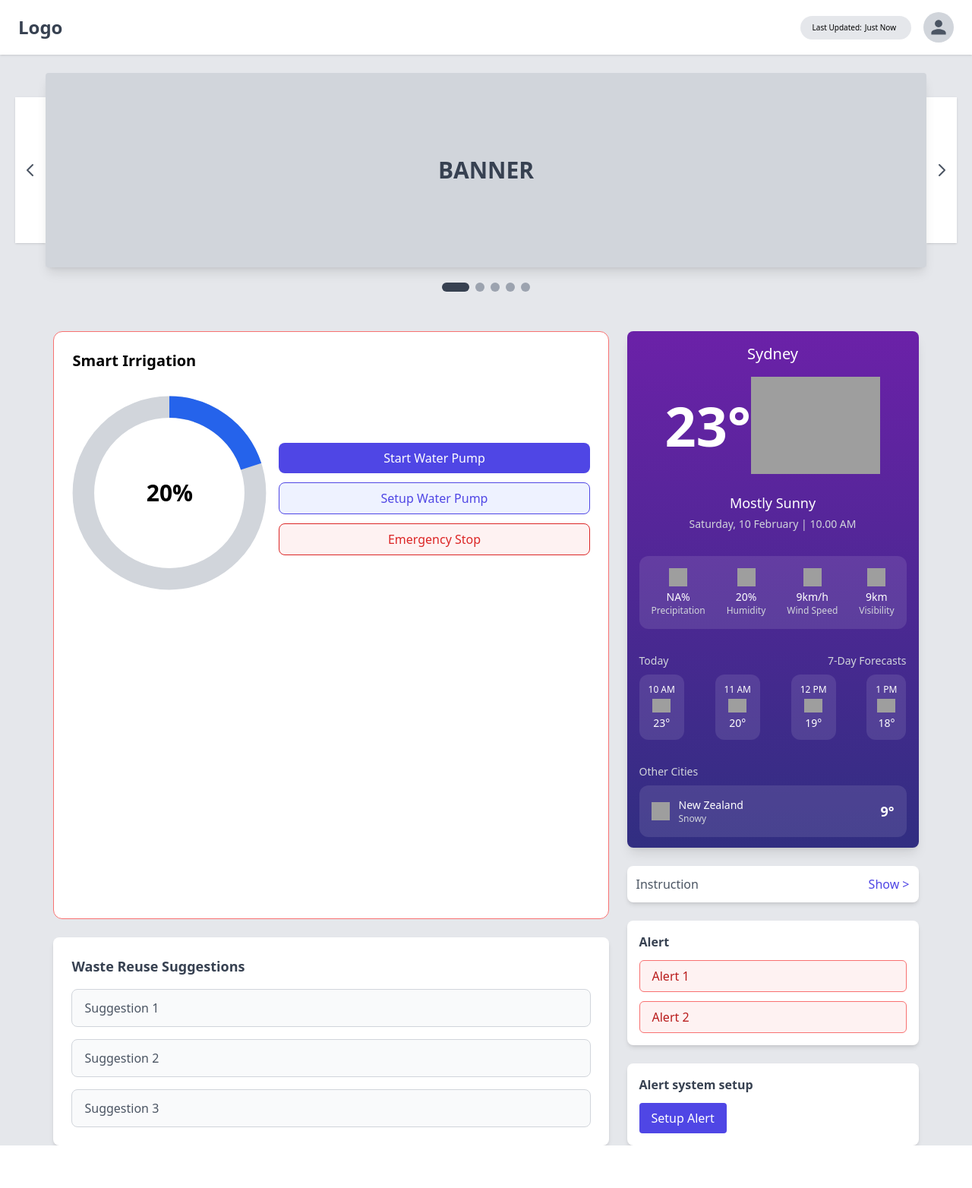
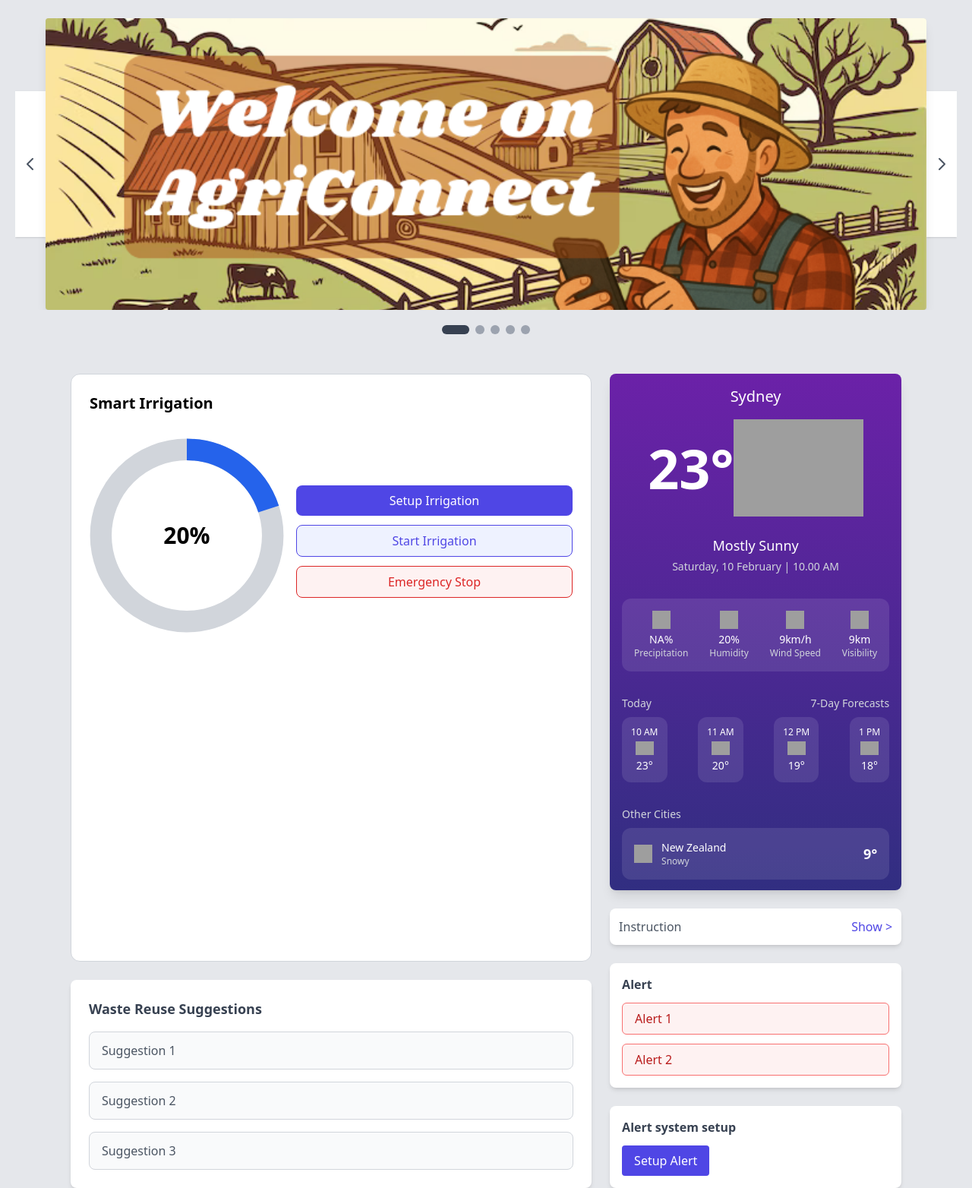
Before and after one commit to AbhiGurjar0/Yugma, a Node server app: page / in a window 1280 px wide. Shown: the whole page at 76% size. Before the commit the page ends 1508 px from the top, so only its background shows below. Run offline with Node 20, Linux system fonts and the light colour scheme; some libraries are stand-ins or nearby versions; grey boxes are pictures that could not be loaded.

Commit message:
banner Added

```diff
--- a/public/javascripts/script.js
+++ b/public/javascripts/script.js
@@ -47,3 +47,175 @@
     // document.getElementById('w-pressure').innerText = '';
     // document.getElementById('w-visibility').innerText = '';
 });
+
+
+
+// Moisture Update work using IOT
+function updateMoisture(moisture) {
+    const circle = document.getElementById('moisture-fill');
+    const text = document.getElementById('moisture-percentage');
+    const percentage = Math.max(0, Math.min(100, moisture));
+    circle.setAttribute('stroke-dasharray', `${percentage}, 100`);
+    text.textContent = `${percentage}%`;
+}
+// Example usage:
+updateMoisture(20);
+
+
+// Banner Functionality
+let banners = ["../images/banner/banner0.png", "../images/banner/banner1.png", "../images/banner/banner2.png", "../images/banner/banner3.png", "../images/banner/banner4.jpg"];
+let currentIndex = 0;
+let sliderInterval;
+const prevBtn = document.getElementById('prevSlide');
+const nextBtn = document.getElementById('nextSlide');
+const banner_box = document.getElementById('banner-img')
+console.log(banner_box);
+
+function functBtn() {
+    prevBtn.addEventListener("click", () => {
+        prevSlide();
+    });
+    nextBtn.addEventListener("click", () => {
+        nextSlide();
+    });
+}
+
+function updateBanner() {
+    banner_box.src = banners[currentIndex];
+    for (let i = 0; i < banners.length; i++) {
+        document.getElementById(`dot-${i}`).classList.remove('bg-gray-700');
+        document.getElementById(`dot-${i}`).classList.remove('w-9');
+        document.getElementById(`dot-${i}`).classList.remove('active');
+        document.getElementById(`dot-${i}`).classList.add('bg-gray-400');
+        document.getElementById(`dot-${i}`).classList.add('w-3');
+    }
+    document.getElementById(`dot-${currentIndex}`).classList.add('bg-gray-700');
+    document.getElementById(`dot-${currentIndex}`).classList.add('w-9');
+    document.getElementById(`dot-${currentIndex}`).classList.add('active');
+}
+
+function prevSlide() {
+    currentIndex = (currentIndex - 1 + banners.length) % banners.length;
+    updateBanner();
+    resetAutoSlider();
+}
+
+function nextSlide() {
+    currentIndex = (currentIndex + 1) % banners.length;
+    updateBanner();
+    resetAutoSlider();
+}
+
+function startAutoSlider() {
+    sliderInterval = setInterval(() => {
+        currentIndex = (currentIndex + 1) % banners.length;
+        updateBanner();
+    }, 3000); // Change slide every 3 seconds
+}
+
+function resetAutoSlider() {
+    clearInterval(sliderInterval);
+    startAutoSlider();
+}
+
+// Touch swipe functionality
+let startX = 0;
+document.getElementById('banner-container').addEventListener('touchstart', function (e) {
+    startX = e.touches[0].clientX;
+});
+
+document.getElementById('banner-container').addEventListener('touchend', function (e) {
+    let endX = e.changedTouches[0].clientX;
+    if (startX - endX > 50) {
+        nextSlide();
+    } else if (endX - startX > 50) {
+        prevSlide();
+    }
+});
+
+functBtn();
+updateBanner();
+startAutoSlider();
+
+
+// Irrigation: Water Supply Checker
+let waterSupply_checker = false;
+
+
+// Setup Water Pump
+const home_panel = document.getElementById("home-panel");
+const setup_irrigation = document.querySelector(".setup-irrigation");
+const btn_setup_waterpump = document.getElementById("setup-waterpump");
+const close_setup_waterpump = document.getElementById("close-waterpump-setup");
+const setup_box = setup_irrigation.querySelector(".setup-box");
+
+function openclose_setup(checker) {
+    if (checker) {
+        setup_irrigation.classList.remove('hidden');
+        home_panel.classList.add('blur-sm');
+        setTimeout(() => {
+            setup_box.classList.remove('-translate-y-full', 'opacity-0');
+            setup_box.classList.add('translate-y-0', 'opacity-100');
+        }, 50);
+    } else {
+        setup_box.classList.remove('translate-y-0', 'opacity-100');
+        setup_box.classList.add('-translate-y-full', 'opacity-0');
+        home_panel.classList.remove('blur-sm');
+        setTimeout(() => {
+            setup_irrigation.classList.add('hidden');
+        }, 500);
+    }
+}
+
+btn_setup_waterpump.addEventListener("click", function () {
+    openclose_setup(1);
+});
+
+close_setup_waterpump.addEventListener("click", function () {
+    openclose_setup(0);
+});
+
+
+// Notification Function
+function showToast(text) {
+    const toast = document.getElementById('toast');
+    toast.innerText = text;
+    toast.classList.remove('hidden');
+    setTimeout(() => {
+        toast.classList.add('hidden');
+    }, 3000); // auto hide after 3 seconds
+}
+
+
+// Function that start irrigation manually
+const start_irrigation = document.getElementById('start-irrigation');
+
+function startIrrigation() {
+    showToast('Now, Irrigation Started');
+}
+
+start_irrigation.addEventListener("click", () => {
+    if (waterSupply_checker == false) {
+        waterSupply_checker = true;
+        startIrrigation();
+    } else {
+        showToast('Already, Irrigation Working');
+    }
+});
+
+
+// Function that stop irrigation on emergency
+const  stop_irrigation = document.getElementById("stop-irrigation");
+
+function stopIrrigation() {
+    showToast('Successfully, Irrigation Stopped');
+}
+
+stop_irrigation.addEventListener("click", () => {
+    if (waterSupply_checker) {
+        waterSupply_checker = false;
+        stopIrrigation();
+    } else {
+        showToast('Already, Irrigation Not Stopped');
+    }
+});
--- a/public/stylesheets/responsive.css
+++ b/public/stylesheets/responsive.css
@@ -20,10 +20,8 @@
 }
 
 /* Large devices (≥992px) */
-@media (min-width: 992px) {
-
-}
+@media (min-width: 992px) {}
 
 /* Extra large devices (≥1200px) */
-@media (min-width: 1200px) {
+@media (min-width: 1024px) {
 }
--- a/views/App.ejs
+++ b/views/App.ejs
@@ -12,70 +12,54 @@
 
 <body class="bg-gray-200 min-h-screen flex flex-col">
 
-    <!-- HEADER with Logo and Profile Icon -->
-    <header class="flex items-center justify-between px-6 py-4 bg-white shadow">
-        <div class="text-2xl font-bold text-gray-700 select-none">Logo</div>
-        <div class="flex gap-4 items-center">
-            <div class="last_update flex gap-1 bg-gray-200 px-4 py-2 rounded-full last-update">
-                <p>Last Updated:
-                <p id="dynamic_update">Just Now</p>
-                </p>
-            </div>
-            <button aria-label="User Profile"
-                class="w-10 h-10 rounded-full bg-gray-300 hover:bg-gray-400 flex items-center justify-center focus:outline-none focus:ring-2 focus:ring-indigo-500">
-                <svg class="w-6 h-6 text-gray-600" fill="currentColor" viewBox="0 0 24 24" aria-hidden="true">
-                    <path
-                        d="M12 12c2.7 0 4.9-2.2 4.9-4.9S14.7 2.2 12 2.2 7.1 4.4 7.1 7.1 9.3 12 12 12zm0 2.2c-3.2 0-9.6 1.6-9.6 4.8v2.4h19.2v-2.4c0-3.2-6.4-4.8-9.6-4.8z" />
-                </svg>
-            </button>
-        </div>
-    </header>
-
-    <!-- BANNER SECTION -->
     <section class="banner flex flex-col items-center justify-center mx-5 mt-6">
-        <div
-            class="banner_component w-full max-w-7xl h-48 md:h-64 flex items-center justify-center text-3xl font-semibold text-gray-700 select-none">
-            <button aria-label="Previous Banner"
-                class="bg-white z-10 p-2 h-24 md:h-48 shadow hover:bg-gray-100 focus:outline-none">
-                <svg xmlns="http://www.w3.org/2000/svg" class="w-6 h-6 text-gray-600" fill="none" viewBox="0 0 24 24"
-                    stroke="currentColor" stroke-width="2">
+            <div id="banner-container"
+                class="banner_component w-full max-w-7xl h:48 sm:h-60 md:h-64 lg:h-96 overflow-hidden flex items-center justify-center text-3xl font-semibold text-gray-700 select-none">
+                <button aria-label="Previous Banner" id="prevSlide"
+                    class="bg-white md:block hidden z-10 p-2 h-24 md:h-48 shadow hover:bg-gray-100 focus:outline-none">
+                    <svg xmlns="http://www.w3.org/2000/svg" class="w-6 h-6 text-gray-600" fill="none"
+                        viewBox="0 0 24 24" stroke="currentColor" stroke-width="2">
                         <path stroke-linecap="round" stroke-linejoin="round" d="M15 19l-7-7 7-7" />
                     </svg>
                 </button>
                 <div
-                class="bg-gray-300 rounded shadow-lg overflow-hidden z-50 w-full max-w-7xl h-48 md:h-64 flex items-center justify-center text-3xl font-semibold text-gray-700 select-none">
-                BANNER
+                    class="bg-gray-300 rounded shadow-lg overflow-hidden z-40 w-full max-w-7xl h-48 sm:h-60 md:h-64 lg:h-96 flex items-center justify-center text-3xl font-semibold text-gray-700 select-none">
+                    <img id="banner-img" class="w-full h-full object-cover" src="../images/banner/banner.jpg"
+                        alt="banner_img">
+                    <!-- <div class="text-3xl font-semibold text-gray-700 select-none">
+
+                    </div> -->
                 </div>
-            <button aria-label="Next Banner"
-                class="bg-white p-2 h-24 md:h-48 z-10 shadow hover:bg-gray-100 focus:outline-none">
-                <svg xmlns="http://www.w3.org/2000/svg" class="w-6 h-6 text-gray-600" fill="none" viewBox="0 0 24 24"
-                    stroke="currentColor" stroke-width="2">
+                <button aria-label="Next Banner" id="nextSlide"
+                    class="bg-white md:block hidden p-2 h-24 md:h-48 z-10 shadow hover:bg-gray-100 focus:outline-none">
+                    <svg xmlns="http://www.w3.org/2000/svg" class="w-6 h-6 text-gray-600" fill="none"
+                        viewBox="0 0 24 24" stroke="currentColor" stroke-width="2">
                         <path stroke-linecap="round" stroke-linejoin="round" d="M9 5l7 7-7 7" />
                     </svg>
                 </button>
             </div>
 
             <div class="flex space-x-2 justify-center p-5">
-            <span class="actice w-9 h-3 rounded-full bg-gray-700"></span>
-            <span class=" w-3 h-3 rounded-full bg-gray-400"></span>
-            <span class="w-3 h-3 rounded-full bg-gray-400"></span>
-            <span class="w-3 h-3 rounded-full bg-gray-400"></span>
-            <span class="w-3 h-3 rounded-full bg-gray-400"></span>
+                <span id="dot-0" class="active w-9 h-3 rounded-full bg-gray-700 transition-all"></span>
+                <span id="dot-1" class=" w-3 h-3 rounded-full bg-gray-400 transition-all"></span>
+                <span id="dot-2" class="w-3 h-3 rounded-full bg-gray-400 transition-all"></span>
+                <span id="dot-3" class="w-3 h-3 rounded-full bg-gray-400 transition-all"></span>
+                <span id="dot-4" class="w-3 h-3 rounded-full bg-gray-400 transition-all"></span>
             </div>
         </section>
+        <!-- NOW COPY & PASTE  -->
 
 
-
-    <main class="flex flex-col md:flex-row max-w-7xl mx-auto mt-8 px-4 md:px-0 gap-6 flex-grow">
+        <main class="flex flex-col lg:flex-row max-w-7xl mx-auto mt-8 px-4 md:px-0 gap-6 flex-grow">
 
             <!-- Left Column -->
             <section class="flex flex-col space-y-6 flex-1 min-w-0">
 
+                <!-- Select from here -->
                 <!-- Smart Irrigation -->
-            <div
-                class="bg-white rounded-xl border border-red-400 p-6 flex-1 min-w-[300px] hover:-translate-y-1 transition">
+                <div class="bg-white rounded-xl border border-gray-300 p-6 flex-1 min-w-[300px]">
                     <h3 class="text-xl font-semibold mb-4">Smart Irrigation</h3>
-                <div class="main-box flex flex-col md:flex-row  gap-4 pt-4 items-center">
+                    <div class="main-box flex flex-col md:flex-row justify-around  gap-4 pt-4 items-center">
                         <div class="flex items-center justify-center mb-4">
                             <div class="relative w-48 h-48 md:w-64 md:h-64">
                                 <svg class="w-48 h-48 md:w-64 md:h-64" viewBox="0 0 36 36">
@@ -92,16 +76,14 @@
                             </div>
                         </div>
                         <div class="space-y-3">
-                        <button class="w-full bg-indigo-600 text-white py-2 rounded-lg">Start Water Pump</button>
-                        <button
-                            class="w-full border border-indigo-600 text-indigo-600 py-2 bg-indigo-50 rounded-lg">Setup
-                            Water Pump</button>
-                        <button class="w-full border border-red-600 text-red-600 py-2 bg-red-50 rounded-lg">Emergency
-                            Stop</button>
+                            <button class="w-full bg-indigo-600 text-white py-2 rounded-lg"  id="setup-waterpump"> Setup Irrigation </button>
+                            <button id="start-irrigation" class="w-full border border-indigo-600 text-indigo-600 py-2 bg-indigo-50 rounded-lg"> Start Irrigation </button>
+                            <button id="stop-irrigation" class="w-full border border-red-600 text-red-600 py-2 bg-red-50 rounded-lg">Emergency Stop</button>
                         </div>
                     </div>
 
                 </div>
+                <!-- NOW COPY & PASTE -->
 
                 <!-- Waste Reuse Suggestions -->
                 <div class="bg-white p-6 rounded-lg shadow-md flex flex-col select-none">
@@ -143,8 +125,8 @@
                             <div id="w-temp" class="relative text-7xl font-bold flex items-center justify-center">
                                 23°
                                 <div class="h-[10vw]">
-                                <img id="w-icon" class="h-full object-cover" src="https://openweathermap.org/img/wn/04n@2x.png"
-                                    alt="123">
+                                    <img id="w-icon" class="h-full object-cover"
+                                        src="https://openweathermap.org/img/wn/04n@2x.png" alt="123">
                                 </div>
                             </div>
                             <p id="w-des" class="text-lg mt-6">Mostly Sunny</p>
@@ -191,7 +173,8 @@
                                 </div>
                                 <div class="bg-white/10 rounded-xl p-3 text-center">
                                     <p class="text-xs">11 AM</p>
-                                <img src="https://img.icons8.com/emoji/48/000000/cloud.png" class="w-6 mx-auto my-1" />
+                                    <img src="https://img.icons8.com/emoji/48/000000/cloud.png"
+                                        class="w-6 mx-auto my-1" />
                                     <p class="text-sm">20°</p>
                                 </div>
                                 <div class="bg-white/10 rounded-xl p-3 text-center">
@@ -214,7 +197,8 @@
                             <p class="text-sm text-gray-300 mb-2">Other Cities</p>
                             <div class="flex items-center justify-between bg-white/10 rounded-xl p-4">
                                 <div class="flex items-center gap-3">
-                                <img src="https://img.icons8.com/emoji/48/000000/cloud-with-snow.png" class="w-6 h-6" />
+                                    <img src="https://img.icons8.com/emoji/48/000000/cloud-with-snow.png"
+                                        class="w-6 h-6" />
                                     <div>
                                         <p class="text-sm">New Zealand</p>
                                         <p class="text-xs text-gray-300">Snowy</p>
```
Also changed, not shown: public/images/banner/banner.jpg (added), public/images/banner/banner0.jpg (added), public/images/banner/banner0.png (added), public/images/banner/banner1.jpg (added), public/images/banner/banner1.png (added), public/images/banner/banner2.jpg (added), public/images/banner/banner2.png (added), public/images/banner/banner3.png (added), public/images/banner/banner4.jpg (added), public/images/banner/banner5.jpg (added), public/images/banner/functionality.png (added), public/images/banner/irrigation-system.webp (added). Lines whose indentation alone changed are shown as unchanged.
